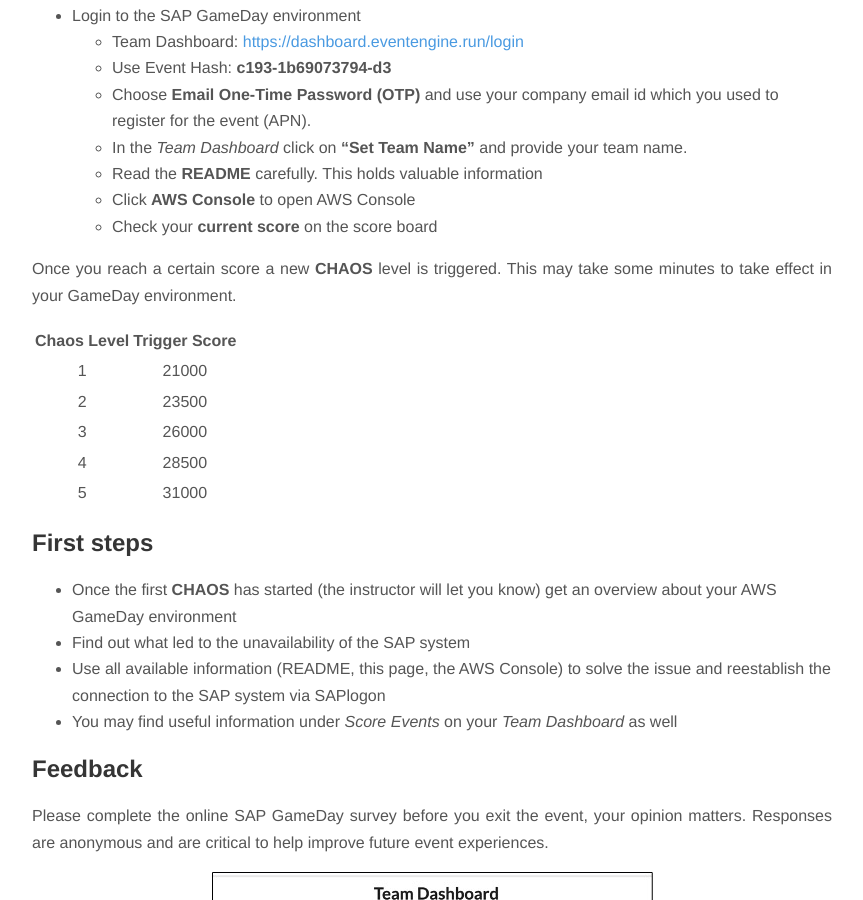
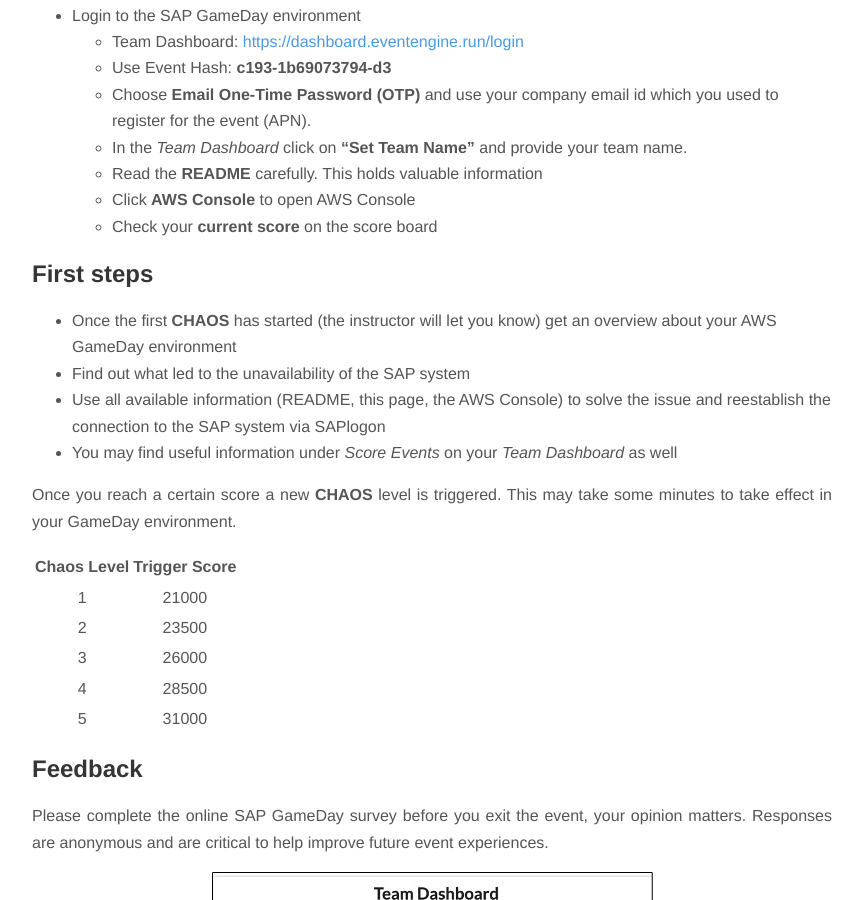
Before and after one commit to pauler285/pauler285.github.io, a Jekyll site: the page built from _posts/2022-06-16-aws-sap-gameday.md, in a window 1280 px wide and 900 px high, scrolled down 2141 px. Shown: the whole window, without its empty margins (208-1071 px from the left). Built offline with Jekyll 4.4.1, drawn with Linux system fonts in a browser that asks for light colours; nearby versions of some CDN libraries.

Commit message:
Content adjustment

```diff
--- a/_posts/2022-06-16-aws-sap-gameday.md
+++ b/_posts/2022-06-16-aws-sap-gameday.md
@@ -59,22 +59,22 @@ You’ll be introduced to 5 different **CHAOS** at different intervals. As soon
     * Click **AWS Console** to open AWS Console
     * Check your **current score** on the score board
 
-Once you reach a certain score a new **CHAOS** level is triggered. This may take some minutes to take effect in your GameDay environment.
-
-| Chaos Level | Trigger Score |
-|:-----------:|:-------------:|
-|      1      |     21000     |
-|      2      |     23500     |
-|      3      |     26000     |
-|      4      |     28500     |
-|      5      |     31000     |
-
 ## First steps
 
 * Once the first **CHAOS** has started (the instructor will let you know) get an overview about your AWS GameDay environment
 * Find out what led to the unavailability of the SAP system
 * Use all available information (README, this page, the AWS Console) to solve the issue and reestablish the connection to the SAP system via SAPlogon
 * You may find useful information under *Score Events* on your *Team Dashboard* as well
+
+Once you reach a certain score a new **CHAOS** level is triggered. This may take some minutes to take effect in your GameDay environment.
+
+|  Chaos Level  |  Trigger Score  |
+|:-------------:|:---------------:|
+|       1       |      21000      |
+|       2       |      23500      |
+|       3       |      26000      |
+|       4       |      28500      |
+|       5       |      31000      |
 
 ## Feedback
 Please complete the online SAP GameDay survey before you exit the event, your opinion matters. Responses are anonymous and are critical to help improve future event experiences.
```
